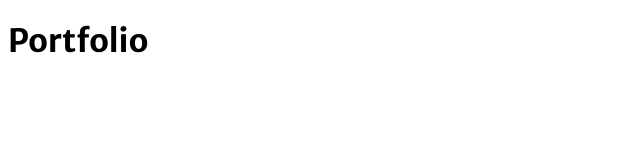
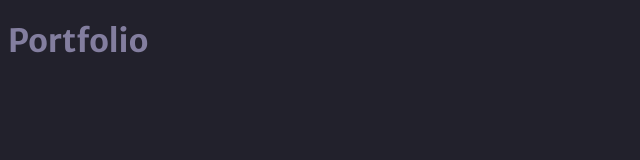
Before and after one commit to felipecostadesousa/portolio, a plain HTML site: page index.html in a window 1280 px wide. Shown: the whole page, without its empty margins (0-640 px from the left). Drawn offline with Linux system fonts and the light colour scheme.

Commit message:
develop branch uptade

```diff
--- a/style.css
+++ b/style.css
@@ -6,8 +6,10 @@
     --bg-cards: #302F3D;
     --bg-techs: #CB92B1;
     --border-color: #00FF00;
-  }
+}
 
 * {
     font-family: "Merriweather Sans";
+    background-color: var(--body-bg-color);
+    color: var(--text-color);
 }
```
